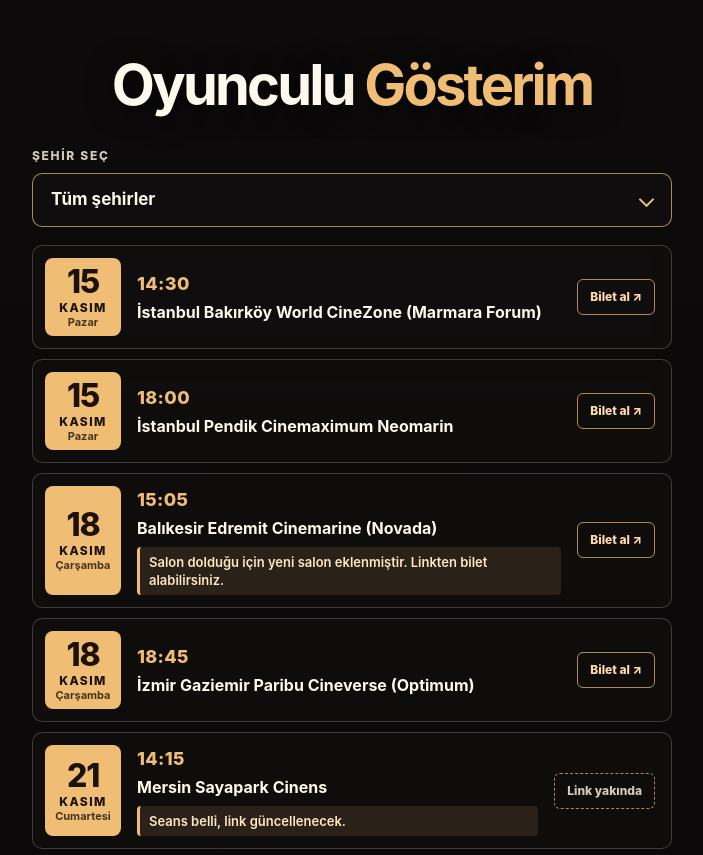
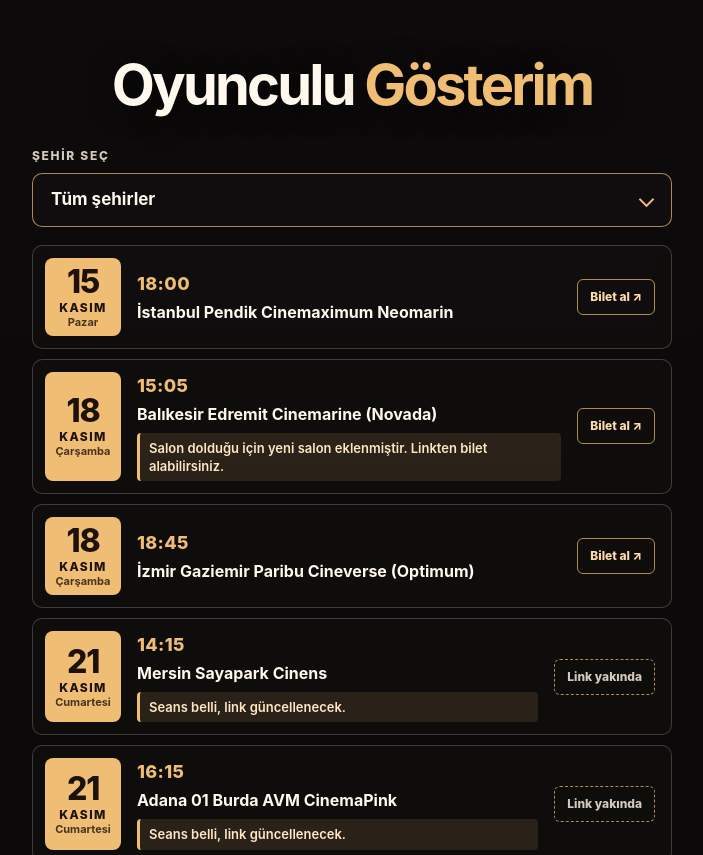
Before and after one commit to adanademir1940/oyunculugosterim, a plain HTML site: page index.html in a window 1280 px wide. Shown: the top 855 px of the page, without its empty margins (288-991 px from the left). Drawn offline with Linux system fonts and the light colour scheme.

Commit message:
İstanbul Marmara Forum seansını kaldır (gösterim yapıldı)
Co-Authored-By: Claude Opus 5.5 <noreply@anthropic.com>
Claude-Session: https://claude.ai/code/session_01HTCSVLTQuYjtosUbKgBJLb

```diff
--- a/index.html
+++ b/index.html
@@ -168,8 +168,6 @@
     </div>
 
     <ul class="links">
-      <li data-city="istanbul"><a href="https://biletinial.com/tr-tr/WebLogin?seanceId=18878283&amp;organizerType=1&amp;OrganizerTypeUrl=sinema&amp;lang=tr&amp;a_aid=&amp;a_bid=&amp;cinemaId=5717&amp;Region=tr-tr&amp;SiteId=0" target="_blank" rel="noopener noreferrer">
-        <span class="date"><span class="day">15</span><span class="month">Kasım</span><span class="weekday">Pazar</span></span><span class="info"><span class="time">14:30</span><span class="venue">İstanbul Bakırköy World CineZone (Marmara Forum)</span></span><span class="cta">Bilet al ↗</span></a></li>
       <li data-city="istanbul"><a href="https://www.biletiva.com/place/CINEMA_NEOMARIN" target="_blank" rel="noopener noreferrer">
         <span class="date"><span class="day">15</span><span class="month">Kasım</span><span class="weekday">Pazar</span></span><span class="info"><span class="time">18:00</span><span class="venue">İstanbul Pendik Cinemaximum Neomarin</span></span><span class="cta">Bilet al ↗</span></a></li>
       <li data-city="balikesir"><a href="https://www.biletiva.com/place/EDREMIT_CINEMARINE" target="_blank" rel="noopener noreferrer">
```
